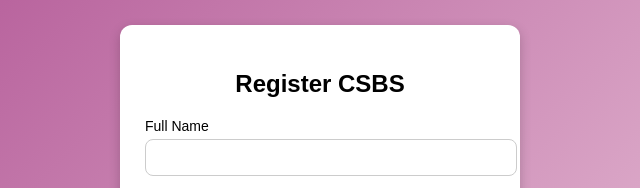
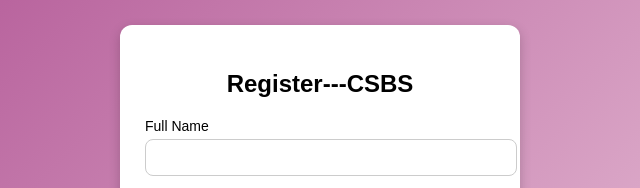
Before and after one commit to Praveensethuvel-27/devops, a plain HTML site: page register.html in a window 1280 px wide. Shown: the part 163-351 px from the top of the page, 320-960 px from the left. Drawn offline with Linux system fonts and the light colour scheme.

Commit message:
Update register.html

```diff
--- a/register.html
+++ b/register.html
@@ -9,7 +9,7 @@
 <body>
   <div class="container">
     <form class="register-form" onsubmit="return registerUser(event)">
-      <h2>Register CSBS </h2>
+      <h2>Register---CSBS </h2>
 
       <div class="input-group">
         <label>Full Name</label>
```
